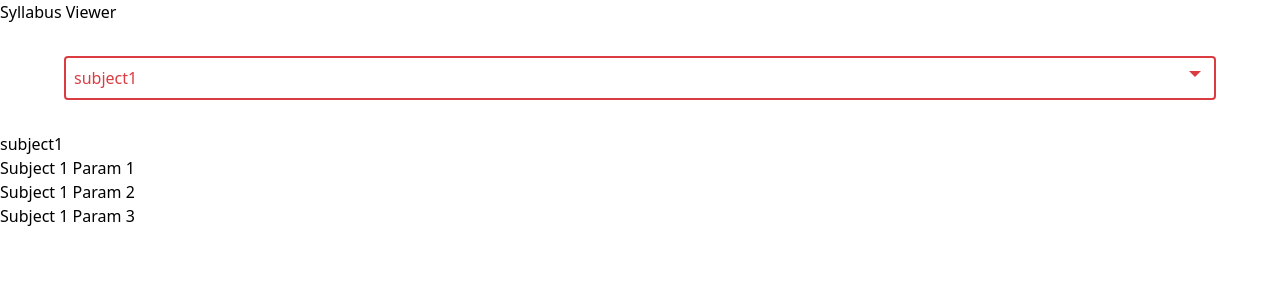
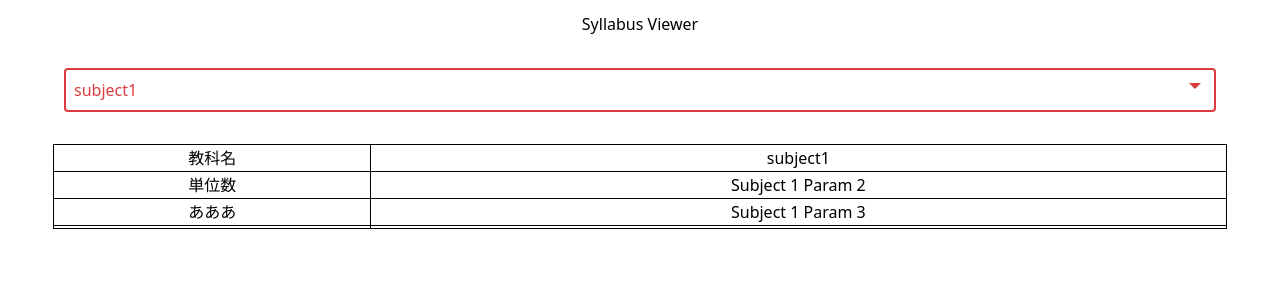
Before and after one commit to jimitas/jibumira-app, a Next.js app: page / in a window 1280 px wide. Shown: the top 300 px of the page. Built offline with nearby package versions, Linux system fonts and the light colour scheme.

Commit message:
tableを作成した

```diff
--- a/src/pages/index.module.css
+++ b/src/pages/index.module.css
@@ -20,7 +20,7 @@
 }
 
 .cp_ipselect.cp_sl03::before {
-  content: '';
+  content: "";
   position: absolute;
   top: 0.8em;
   right: 0.8em;
--- a/src/pages/index.tsx
+++ b/src/pages/index.tsx
@@ -16,7 +16,7 @@ export default function Home() {
   return (
     <div>
       <header>
-        <h1>Syllabus Viewer</h1>
+        <h1 className="mt-3 mx-auto text-center">Syllabus Viewer</h1>
         <div className={`${styles.cp_ipselect} ${styles.cp_sl03} overflow-hidden w-11/12 mx-auto text-center`}>
           <select
             className="w-full cursor-pointer text-transparent appearance-none bg-transparent"
@@ -36,12 +36,24 @@ export default function Home() {
         </div>
       </header>
       <main>
-        <h2>{selectedSubject.id}</h2>
-        <ul>
-          <li>{selectedSubject.param_1}</li>
-          <li>{selectedSubject.param_2}</li>
-          <li>{selectedSubject.param_3}</li>
-        </ul>
+        <table className="w-11/12 mx-auto text-center">
+          <tr>
+            <td>教科名</td>
+            <td>{selectedSubject.id}</td>
+          </tr>
+          <tr>
+            <td>単位数</td>
+            <td>{selectedSubject.param_2}</td>
+          </tr>
+          <tr>
+            <td>あああ</td>
+            <td>{selectedSubject.param_3}</td>
+          </tr>
+          <tr>
+            <td></td>
+            <td></td>
+          </tr>
+        </table>
       </main>
     </div>
   );
--- a/src/styles/globals.css
+++ b/src/styles/globals.css
@@ -16,4 +16,9 @@
     min-height: calc(100vh - 8rem);
     user-select: none;
   }
+
+  td {
+    border: solid 1px black;
+  }
+
 }
```
